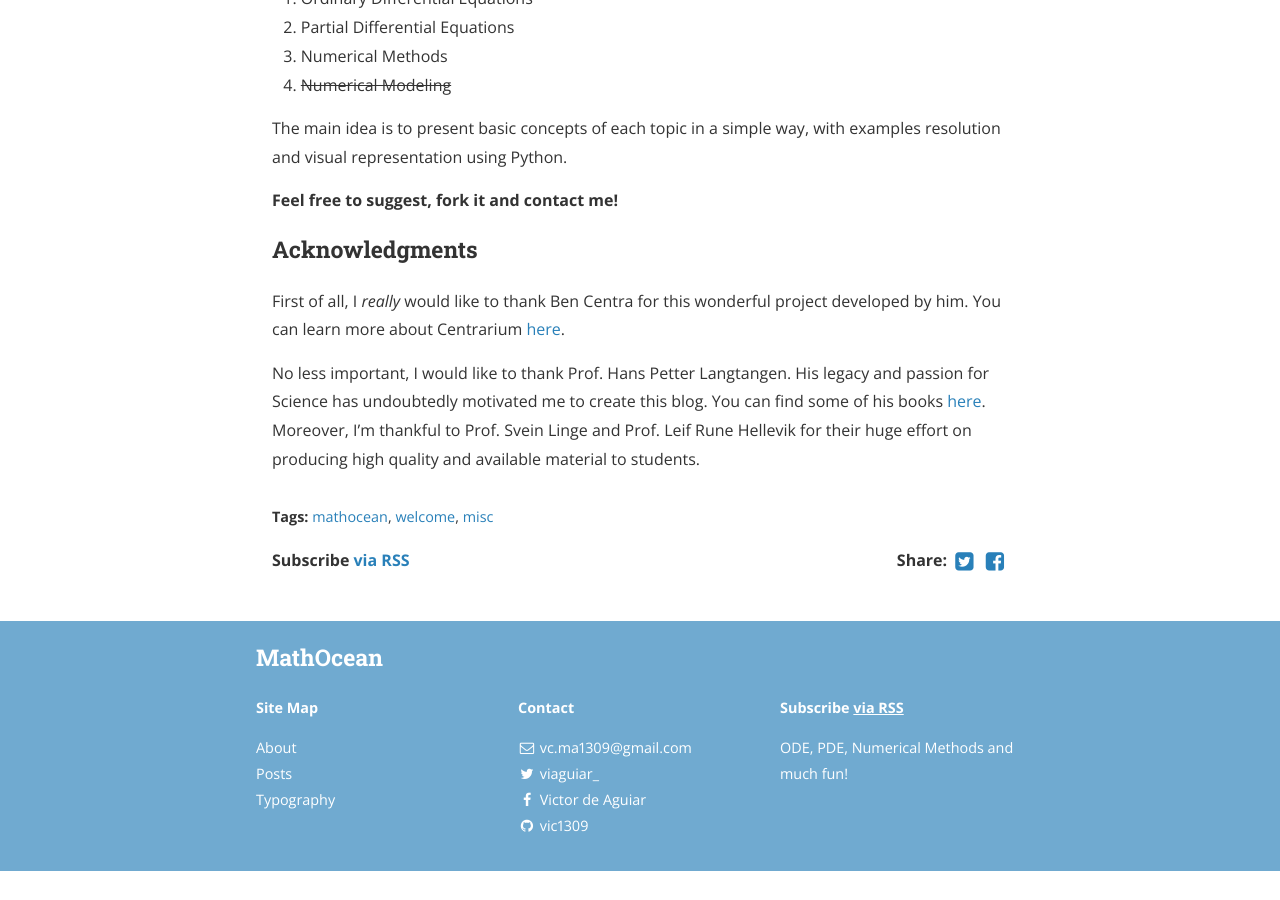
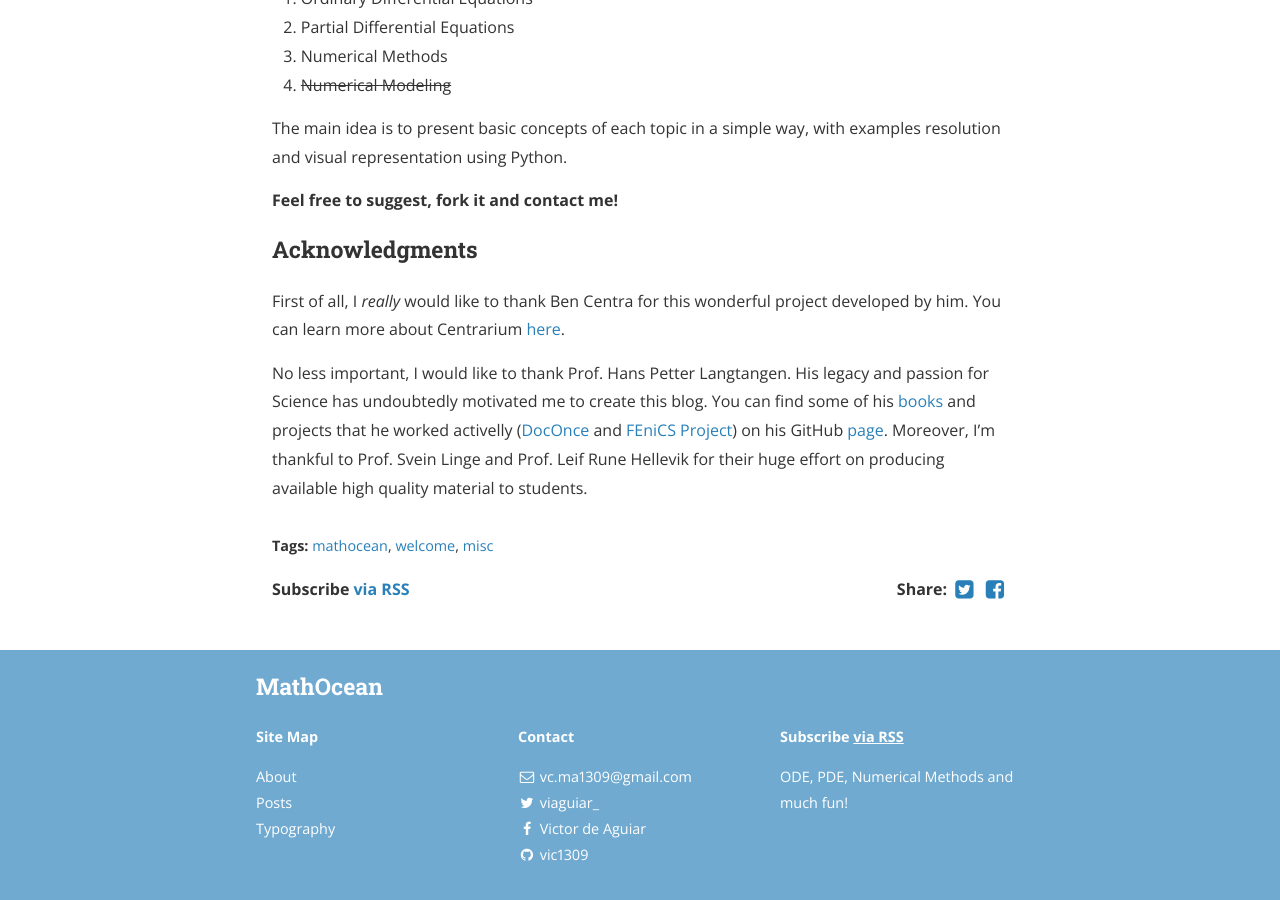
Before and after one commit to vic1309/lerofly, a Jekyll site: the page built from _posts/2019-06-04-welcome-mathocean.markdown, in a window 1280 px wide and 900 px high, scrolled down 775 px. Built offline with Jekyll 4.4.1, drawn with Linux system fonts in a browser that asks for light colours; nearby versions of some CDN libraries; before the commit the page ends 1646 px from its top, so only the background shows below that.

Commit message:
Update 2019-06-04-welcome-mathocean.markdown

```diff
--- a/_posts/2019-06-04-welcome-mathocean.markdown
+++ b/_posts/2019-06-04-welcome-mathocean.markdown
@@ -27,7 +27,7 @@ The main idea is to present basic concepts of each topic in a simple way, with e
 
 First of all, I *really* would like to thank Ben Centra for this wonderful project developed by him. You can learn more about Centrarium [here](https://github.com/bencentra/centrarium).
 
-No less important, I would like to thank Prof. Hans Petter Langtangen. His legacy and passion for Science has undoubtedly motivated me to create this blog. You can find some of his books [here](http://hplgit.github.io/). Moreover, I'm thankful to Prof. Svein Linge and Prof. Leif Rune Hellevik for their huge effort on producing high quality and available material to students.
+No less important, I would like to thank Prof. Hans Petter Langtangen. His legacy and passion for Science has undoubtedly motivated me to create this blog. You can find some of his [books](http://hplgit.github.io/) and projects that he worked activelly ([DocOnce](https://github.com/hplgit/doconce) and [FEniCS Project](https://fenicsproject.org/tutorial/)) on his GitHub [page](https://github.com/hplgit). Moreover, I'm thankful to Prof. Svein Linge and Prof. Leif Rune Hellevik for their huge effort on producing available high quality material to students.
 
 [jekyll]:      http://jekyllrb.com
 [jekyll-gh]:   https://github.com/jekyll/jekyll
```
